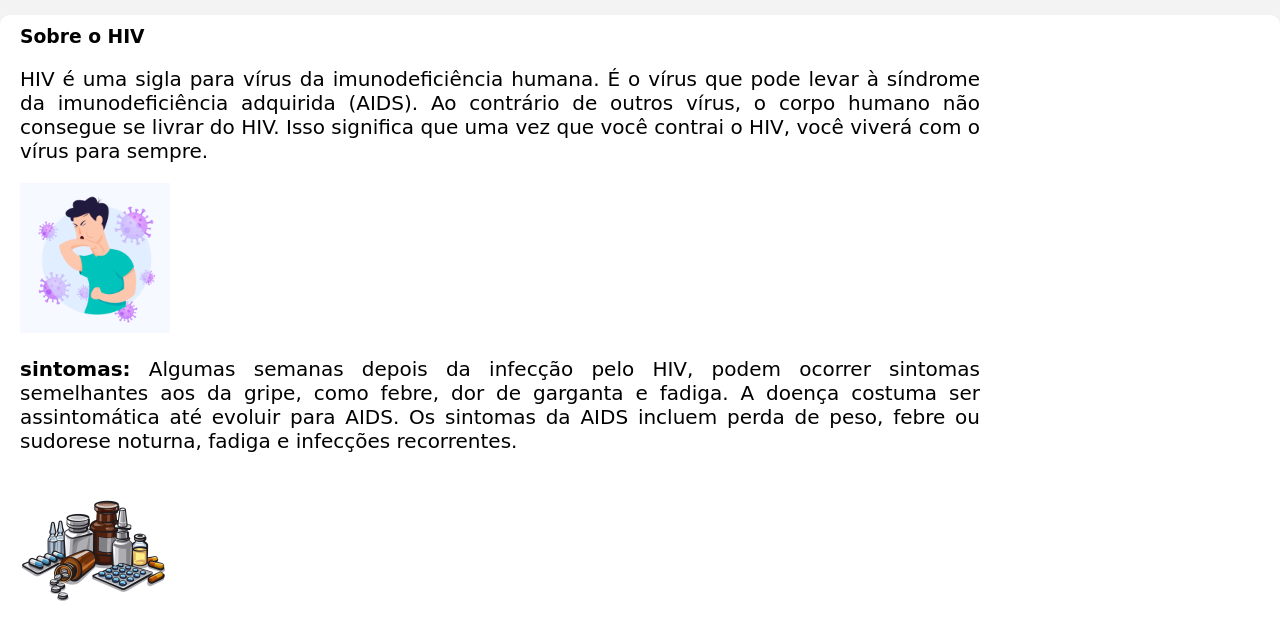
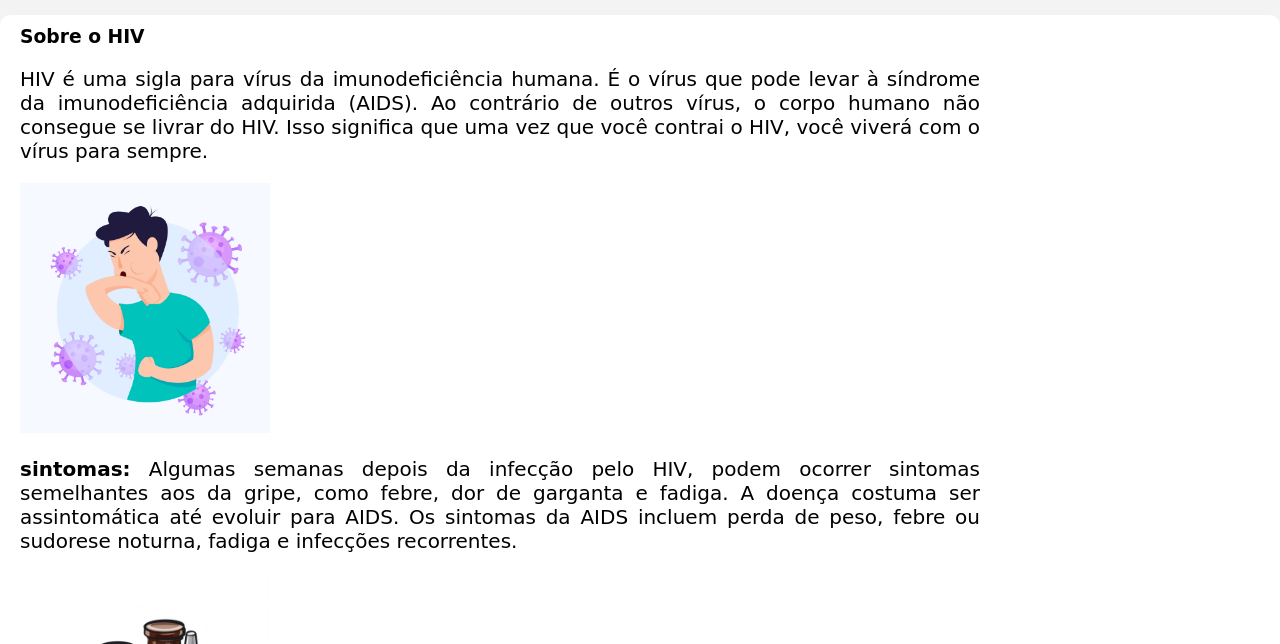
Before and after one commit to Daniel-Mattos/meu-site, a plain HTML site: page edutec/hiv.html in a window 1280 px wide. Shown: the part 81-725 px from the top of the page. Drawn offline with Linux system fonts and the light colour scheme.

Commit message:
eduteccc

```diff
--- a/edutec/corpo.css
+++ b/edutec/corpo.css
@@ -27,8 +27,8 @@ h3{
 }
 
 img{
-    max-width: 150px;
-    max-height: 150px;
+    max-width: 250px;
+    max-height: 250px;
 }
 
 a.btn-link {
```
